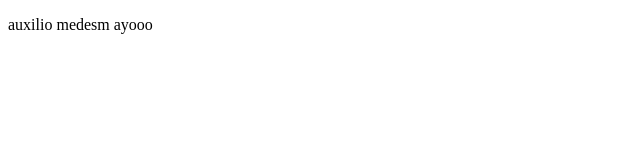
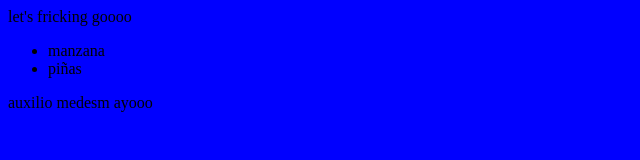
Before and after one commit to vtorresto/vtorresto.github.io, a plain HTML site: page index.html in a window 1280 px wide. Shown: the whole page, without its empty margins (0-640 px from the left). Drawn offline with Linux system fonts and the light colour scheme.

Commit message:
added list?

```diff
--- a/index.html
+++ b/index.html
@@ -4,8 +4,13 @@
     <title>demen una chela</title>
 </head>
 <link rel="stylesheet" href="stylesheet1.css">
-<body class="homepage">
-    <div class="introPic"></div>
+<body>
+    <div class="introPic">let's fricking goooo
+        <ul>
+            <li>manzana</li>
+            <li>piñas</li>
+        </ul>
+    </div>
     <p>auxilio medesm ayooo</p>
 </body>
 </html>
--- a/stylesheet1.css
+++ b/stylesheet1.css
@@ -2,10 +2,10 @@ introPic {
     height: 100%;
     width: 700px;
     position: absolute;
-    color: black;
+    background-color: black;
 }
 
-homepage {
+body {
     overflow: auto;
     background-color: blue;
     padding: 0
```
